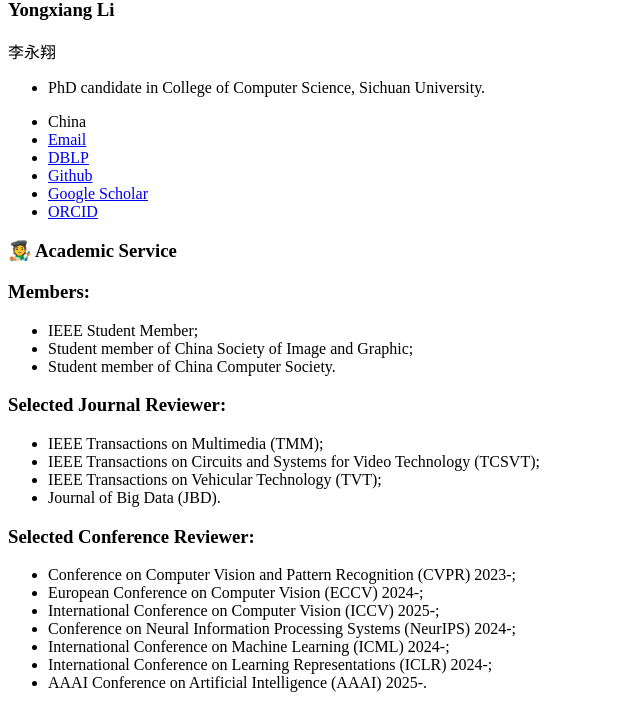
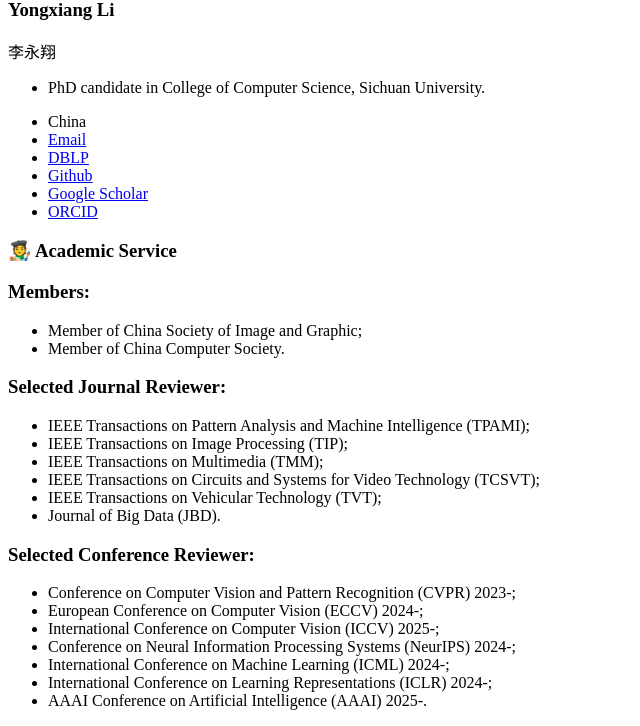
Before and after one commit to LYXRhythm/liyongxiang.github.io, a Jekyll site: the page built from _pages/includes/academic.md, in a window 1280 px wide. Shown: the part 526-1252 px from the top of the page, without its empty margins (0-640 px from the left). Built offline with Jekyll 4.4.1, drawn with Linux system fonts in a browser that asks for light colours; our own code applies the rules of GitHub Pages for plain Markdown files.

Commit message:
Update academic.md

```diff
--- a/_pages/includes/academic.md
+++ b/_pages/includes/academic.md
@@ -1,11 +1,12 @@
 # 🧑‍🎨 Academic Service
 
 ### Members:
- - IEEE Student Member;
- - Student member of China Society of Image and Graphic;
- - Student member of China Computer Society.
+ - Member of China Society of Image and Graphic;
+ - Member of China Computer Society.
 
 ### Selected Journal Reviewer:
+ - IEEE Transactions on Pattern Analysis and Machine Intelligence (TPAMI);
+ - IEEE Transactions on Image Processing (TIP);
  - IEEE Transactions on Multimedia (TMM);
  - IEEE Transactions on Circuits and Systems for Video Technology (TCSVT);
  - IEEE Transactions on Vehicular Technology (TVT);
```
